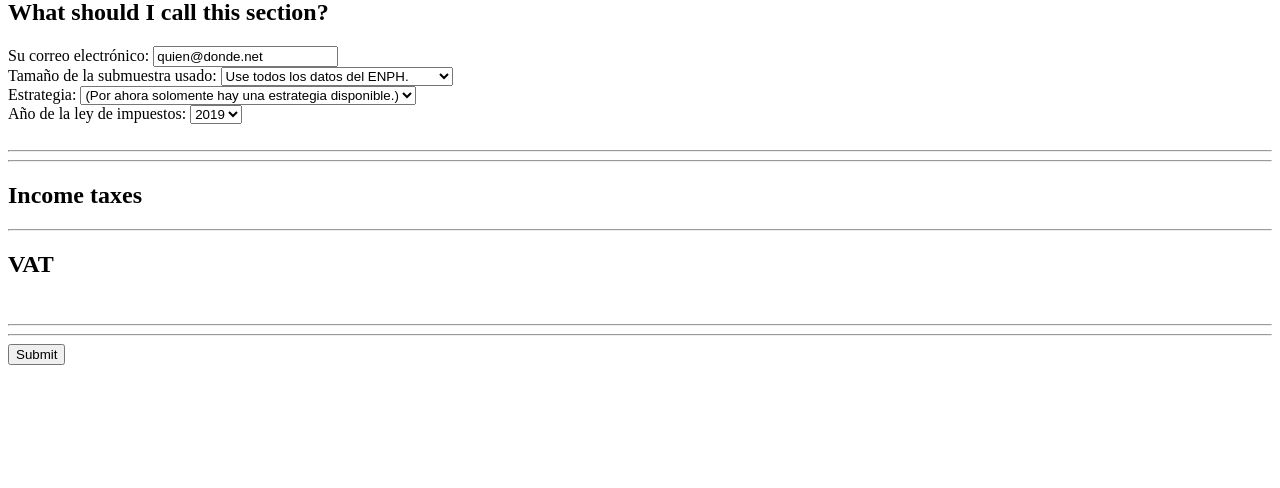
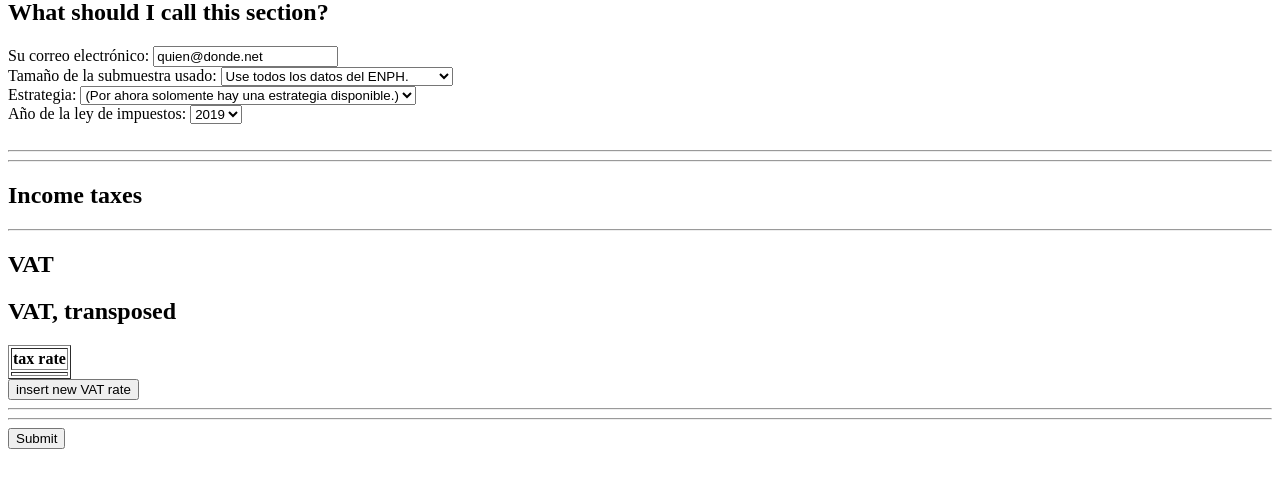
Before and after one commit to ofiscal/tax.co.web, a Django app: template django/run_make/templates/run_make/manual_tax_tables.html in a window 1280 px wide. Shown: the part 99-587 px from the top of the page. Run offline with Django 3.2, Linux system fonts and the light colour scheme; tables that the repository leaves empty hold one stand-in row (values such as "Sample post"); the template is opened without the code that fills it: values that come from a table or form of the project are taken from there, most other values are stand-ins (such as "Sample title", 1, 10 or a date in 2020); lists and menus that the app fills with data are empty; parts of the project's set-up code (start-up, migrations or seed data) failed here and were passed over.

Commit message:
experiment: a new VAT UI, transposed
  because there would be too many columns (one per good) otherwise

```diff
--- a/django/run_make/templates/run_make/manual_tax_tables.html
+++ b/django/run_make/templates/run_make/manual_tax_tables.html
@@ -251,6 +251,17 @@ There are also some elements called `tax_name + " table"`,
     row . appendChild ( mkCell_deleteRow () );
   }
 
+  // Creates a row with one blank cell,
+  // the rest buttons to delete that column.
+  function insertRow_deleteColumns (
+    table, // where the table is inserted
+    n      // How many columns will need a button to delete it.
+  ) {
+    var row   = document . createElement ( "tr" );
+    table . appendChild ( row );
+    row . appendChild ( mkCell_text ( "td", "" ) )
+    for (let i = 0; i < n; i++) {
+      row . appendChild ( mkCell_deleteColumn () )
     }
   }
 
@@ -273,6 +284,116 @@ There are also some elements called `tax_name + " table"`,
       function () {
         insertRow_VATRates ( table, nonce_for_row_names, 0, consumables )
         nonce_for_row_names = nonce_for_row_names + 1
+      } )
+  }
+
+
+  // // // //
+  // // // // Experimental: VAT with header column at left
+  // // // //
+
+  nonce_for_column_names = (
+    // PITFALL: Global variable.
+    // This number is arbitrary, but it must be
+    // greater than the number of VAT rates initially in the table.
+    // Each time a VAT rate is added,
+    // this becomes the name of that rate,
+    // and is incremented by one.
+    //
+    // This is not needed for the income tax,
+    // because there the name of the row added doesn't matter;
+    // in fact it doesn't even have one.
+    9999 )
+
+  // Modifies `table`. Returns nothing.
+  function insertRow_VATHeader_transposed (
+    table,
+    rate_groups // a list of (index starting from 0, VAT rate) pairs
+  ) {
+    var row   = document . createElement ( "tr" );
+    table . appendChild ( row );
+    row . appendChild (
+      mkCell_text ( "th", "tax rate" ) )
+    for (let rg of rate_groups) {
+      let rate_index = rg [0]
+      let rate       = rg [1]
+      row . appendChild (
+        mkCell ( "td",
+                 mkInput_numeric ( "VAT, rate, " + rate_index,
+                                   rate ) ) )
+    }
+  }
+
+  function insertRow_VAT_transposed (
+    table,       // what to modify
+    rate_groups, // a list of (index starting from 0, VAT rate) pairs
+    consumable,  // what this new row will describe, e.g. "medicines"
+    rate_index_of_consumable, // an index into rate_groups, starting at 0
+  ) {
+    var row   = document . createElement ( "tr" );
+    table . appendChild ( row );
+    row . appendChild (
+      mkCell_text ( "td", consumable ) )
+    for (let rgi of rate_groups) {
+      let rate_index = rgi [0]
+      row . appendChild (
+        mkCell ( "td",
+                 mkInput_radio (
+                   name    = "VAT, consumable, " + consumable,
+                   value   = rate_index,
+                   checked = rate_index == rate_index_of_consumable ) ) )
+    }
+  }
+
+  function insertColumn_VAT_transposed (
+    table, // what to modify
+    consumable_pairs // (name, rate index) pairs for each consumable group,
+                     // e.g. [ ("medicine",0), ..]
+  ) {
+    nonce_for_column_names = (
+      nonce_for_column_names + 1 )
+    table.rows[0] . appendChild (
+      mkCell ( "td",
+               mkInput_numeric (
+                 "VAT, rate, " + nonce_for_column_names,
+                 0 ) ) )
+    for ( let ci = 0; ci < consumable_pairs.length; ci++) {
+      let consumable = consumable_pairs [ci] [0]
+      table.rows [ ci+1 ] . appendChild ( // +1 to skip the header row
+        mkCell ( "td",
+                 mkInput_radio (
+                   name    = "VAT, consumable, " + consumable,
+                   value   = nonce_for_column_names ) ) ) }
+    table.rows [ consumable_pairs.length + 1 ] . appendChild (
+      mkCell_deleteColumn () )
+  }
+
+  function insertTableAndContext_VAT_transposed (
+    rate_groups,
+    consumables
+  ) {
+    let hostForm = document . getElementById ( "User input" )
+    let table = document . createElement ( "table" )
+    hostForm . appendChild ( table )
+    table . createCaption ()
+    table . border = "1"
+    insertRow_VATHeader_transposed ( table, rate_groups )
+
+    for (let ci of consumables) {
+      let consumable               = ci [0]
+      let rate_index_of_consumable = ci [1]
+      insertRow_VAT_transposed (
+        table                    = table,
+        rate_groups              = rate_groups,
+        consumable               = consumable,
+        rate_index_of_consumable = rate_index_of_consumable )
+    }
+    insertRow_deleteColumns ( table, rate_groups.length )
+    insert_button (
+      "insert new VAT rate",
+      function () {
+        insertColumn_VAT_transposed (
+          table, consumables )
       } )
   }
 
@@ -329,8 +450,15 @@ There are also some elements called `tax_name + " table"`,
   <script>
     var vat_rate_groups = {{vat_rate_groups|safe}}
     var vat_consumables = {{vat_consumables|safe}}
-    insertTableAndContext_VAT ( vat_rate_groups,
-                                vat_consumables )
+    // insertTableAndContext_VAT ( vat_rate_groups,
+    //                             vat_consumables )
+  </script>
+
+  <h2> VAT, transposed </h2>
+
+  <script>
+    insertTableAndContext_VAT_transposed ( vat_rate_groups,
+                                           vat_consumables )
   </script>
 
   <br> <hr> <hr>
```
